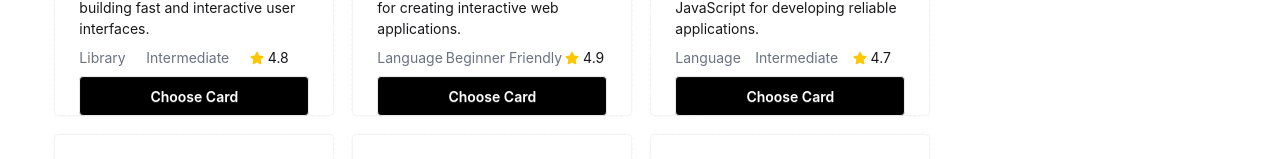
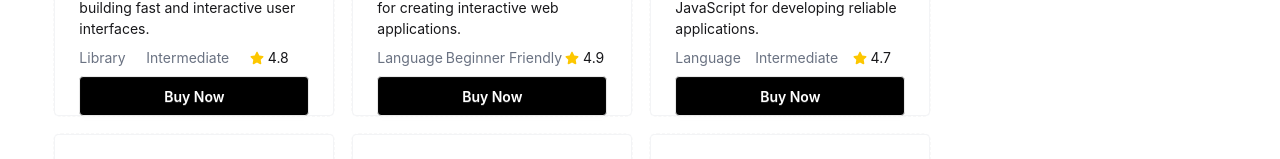
Before and after one commit to sabrina01534/B14-Assignment-05, a React (Vite) app: page / in a window 1280 px wide. Shown: the part 731-890 px from the top of the page. Built offline with nearby package versions, Linux system fonts and the light colour scheme.

Commit message:
3rd commit

```diff
--- a/src/Components/Card/AvailableCard.tsx
+++ b/src/Components/Card/AvailableCard.tsx
@@ -5,9 +5,9 @@ import type { Icard } from '../../Type/CardType';
 import NewCard from './NewCard';
 
 interface IAvaialablecard{
-
-    selectCard:object[]
-    setSelectCard:Dispatch<SetStateAction<object[]>>
+   card:Icard;
+    selectCard:Icard[];
+    setSelectCard:Dispatch<SetStateAction<Icard[]>>
 }
 
 
--- a/src/Components/Card/Card.tsx
+++ b/src/Components/Card/Card.tsx
@@ -1,27 +1,27 @@
 
 ;
-import { use } from 'react';
+import { use, useState } from 'react';
 import type { Icard } from '../../Type/CardType';
 import AvailableCard from './AvailableCard';
+import SelectedCard from './SelectedCard';
 
 interface CardProps{
     cardPromise:Promise<Icard[]>
 
 }
 
-
-
 const Card = ({cardPromise}:CardProps) => {
     // console.log(cardPromise)
     const card=use(cardPromise);
-    console.log(card,card)
+   const [selectCard,setSelectCard]=useState<Icard[]>([])
     return (
         <div className='w-11/12 mx-auto'>
             <div>
                 <h1 className='text-3xl font-bold mt-20'>Explore the <span className='bg-gradient-to-r from-[#EC4899] to-[#8B5CF6] bg-clip-text text-transparent'>Technologies</span></h1>
                 <p className='text-gray-500 mb-6'>Pick one technology per category to build your ideal stack.</p>
             </div>
-          <AvailableCard card={card}/>
+          <AvailableCard card={card} selectCard={selectCard} setSelectCard={setSelectCard}/>
+          <SelectedCard selectCard={selectCard} setSelectCard={setSelectCard}/>
         </div>
     );
 };
--- a/src/Components/Card/NewCard.tsx
+++ b/src/Components/Card/NewCard.tsx
@@ -1,20 +1,29 @@
 
-import console from 'console';
 import type { Icard } from '../../Type/CardType';
 import { FaStar } from 'react-icons/fa';
-import { useState } from 'react';
+import { useState, type Dispatch, type SetStateAction } from 'react';
+
 
 // const handleButton=(type:"selected"){
 //     setButton(type)
 // }
 
+interface InewCardProps{
+    cart:Icard;
+      selectCard:Icard[];
+        setSelectCard:Dispatch<SetStateAction<Icard[]>>
+}
 
-const NewCard = ({cart}:{cart:Icard}) => {
+const NewCard = ({cart,selectCard,setSelectCard}:InewCardProps) => {
 
-    const[isSelected,setIsSelected]=useState(false)
+    // const[isSelected,setIsSelected]=useState(false)
 
     const handleSelectCard=()=>{
-setIsSelected(true)
+        if(selectCard.length===0){
+
+        return  <p className='text-gray-500'>No technologies selected yet.</p>
+    }
+setSelectCard([...selectCard,cart])
     }
     return (
                         <div><div className="card card-dash bg-base-100">
@@ -32,7 +41,7 @@ setIsSelected(true)
            </div>
 
            <div className="card-actions">
-             <button onClick={()=>handleSelectCard()} className="btn bg-black w-full text-white">{isSelected===true?"Selected":"Choose Card"}</button>
+             <button onClick={()=>handleSelectCard()} className="btn bg-black w-full text-white">Buy Now</button>
            </div>
          </div>
        </div></div>
--- a/src/Components/Card/SelectedCard.tsx
+++ b/src/Components/Card/SelectedCard.tsx
@@ -9,10 +9,10 @@ interface ISelectedPlayer{
 }
 
 const SelectedCard = ({selectCard,setSelectCard}:ISelectedPlayer) => {
-
-    if(selectCard.length===0){
-        return  <p className='text-gray-500'>No technologies selected yet.</p>
-    }
+console.log(selectCard,"from selected")
+    // if(selectCard.length===0){
+    //     return  <p className='text-gray-500'>No technologies selected yet.</p>
+    // }
     return (
         <div className='col-span-3 border border-gray-100'>
         {selectCard.map((card:Icard ,ind:number)=>{
@@ -20,7 +20,7 @@ const SelectedCard = ({selectCard,setSelectCard}:ISelectedPlayer) => {
             <RemoveCard key={ind} selectCard={selectCard} setSelectCard={setSelectCard}/>
          )
         })}
-</div>>
+</div>
     );
 };
 
```
